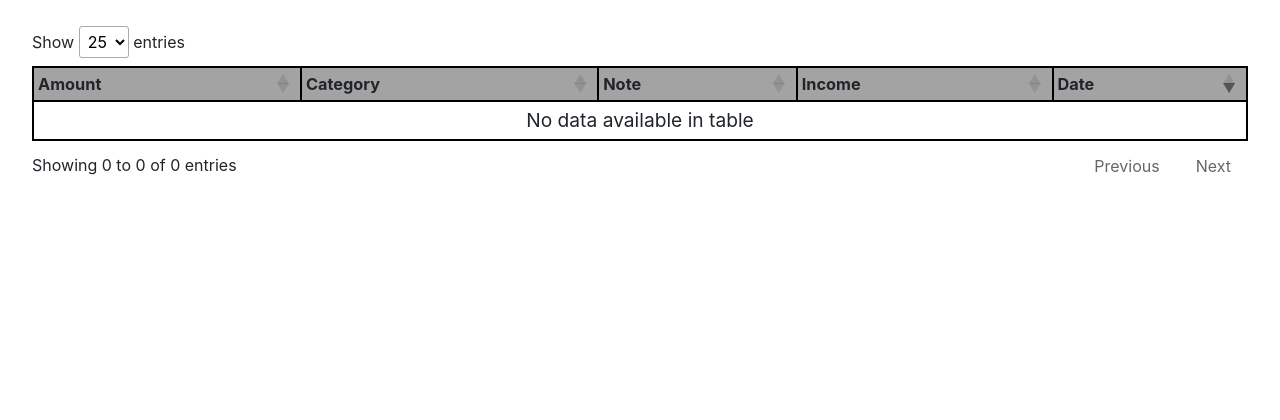
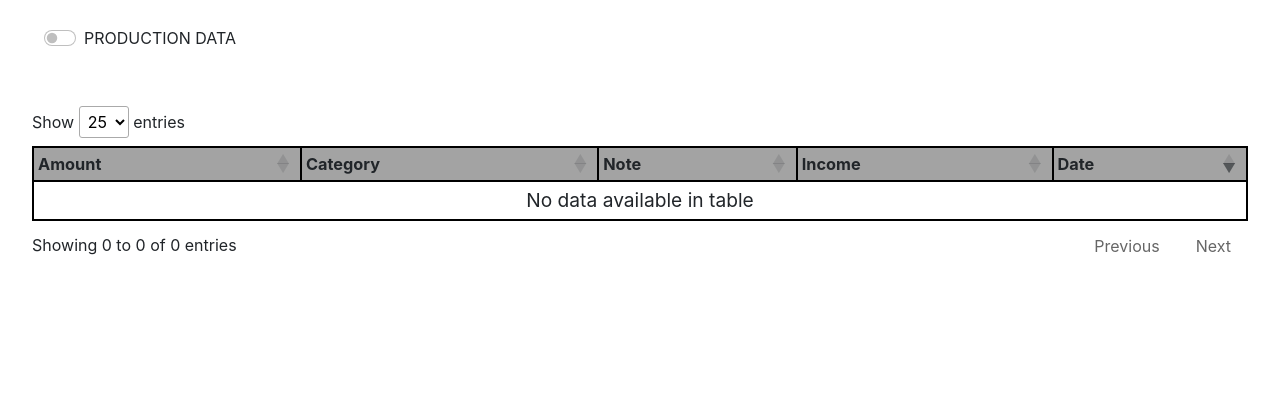
Before and after one commit to joeyagreco/BudgetMachine, a Flask app: page / in a window 1280 px wide. Shown: the part 64-484 px from the top of the page. Run offline with Flask 2, Linux system fonts and the light colour scheme; data that the repository does not hold is empty; some libraries are stand-ins or nearby versions.

Commit message:
added switch for data selection

```diff
--- a/server/static/css/homepage.css
+++ b/server/static/css/homepage.css
@@ -5,6 +5,13 @@
     flex-direction: column;
     justify-content: flex-start;
     align-items: center;
+}
+
+.switch-container {
+    width: 90%;
+    margin-bottom: 40px;
+    display: flex;
+    flex-direction: row;
 }
 
 .id-header {
--- a/server/templates/homepage.html
+++ b/server/templates/homepage.html
@@ -24,6 +24,12 @@
 
 {% block content %}
     <div class="content">
+        <div class="switch-container">
+            <div class="form-check form-switch environment-switch" id="environment-switch">
+              <input class="form-check-input" type="checkbox" id="flexSwitchCheckDefault">
+            </div>
+            <p>PRODUCTION DATA</p>
+        </div>
         <table class="table table-fluid transactionsTable compact" id="transactionsTable">
             <thead>
                 <tr>
```
